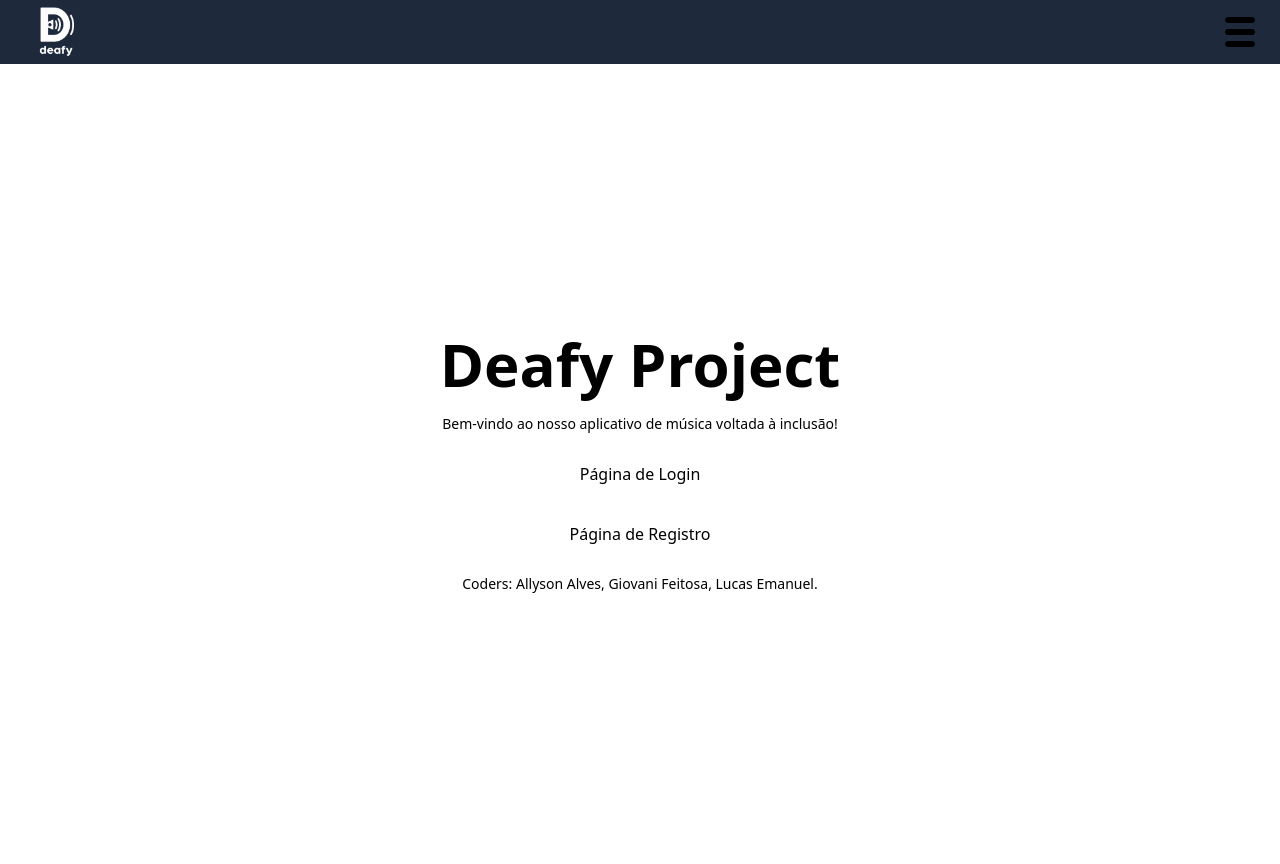
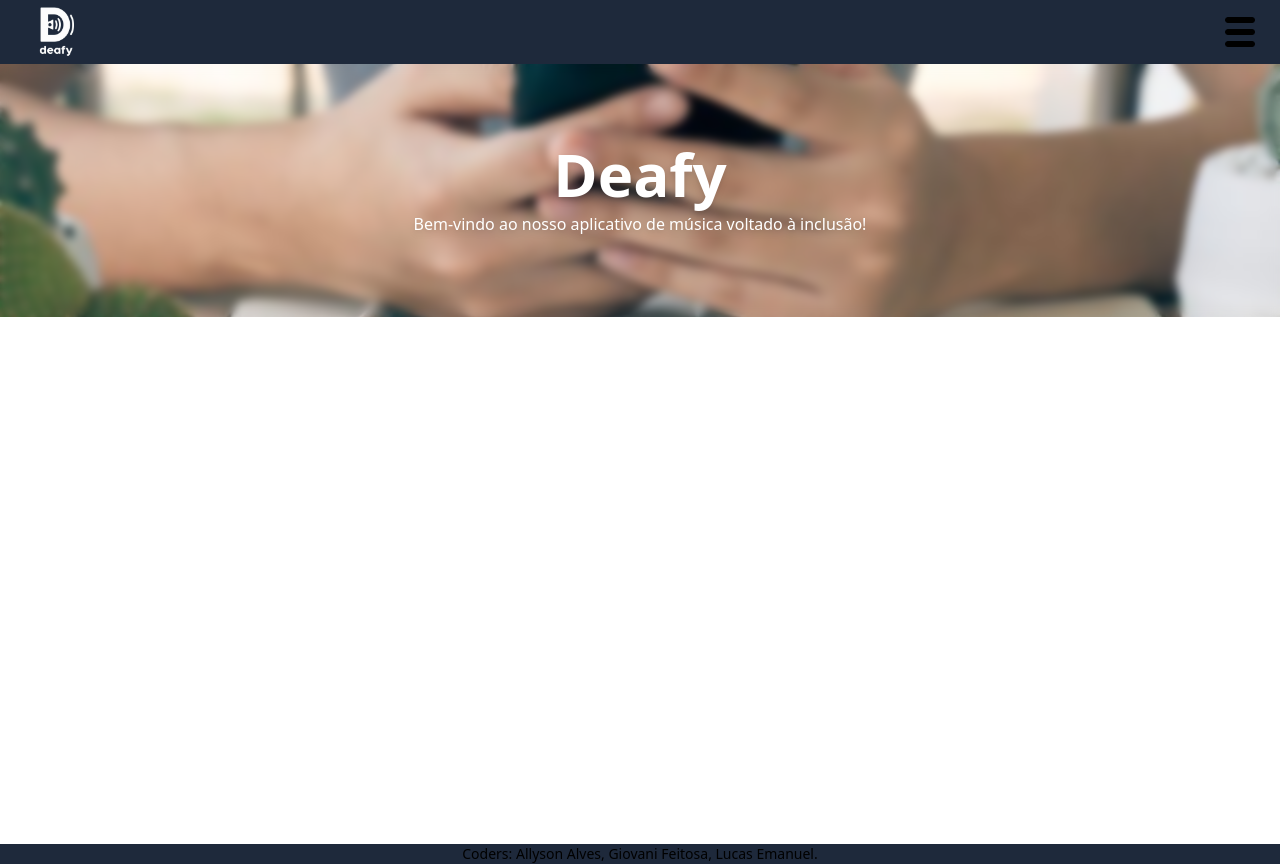
Before and after one commit to AllysonAlves1/deafy-front, a Next.js app: page / in a window 1280 px wide. Built offline with nearby package versions, Linux system fonts and the light colour scheme.

Commit message:
estilizacao landing page

```diff
--- a/src/app/components/body/landingBody.tsx
+++ b/src/app/components/body/landingBody.tsx
@@ -5,6 +5,7 @@ import Image from "next/image"
 import deafyicon from "../../../../public/deafyicon.png"
 import menubars from "../../../../public/menubars.png"
 import closebutton from "../../../../public/closebutton.webp"
+
 
 
 export default function LandingBody(){
@@ -38,14 +39,20 @@ export default function LandingBody(){
                     onClick={alteraEstado}
                 />
             </div>
-            <div className={`${isOpen? "w-screen" : "hidden"} h-screen bg-slate-800`}>
+            <div className={`${isOpen? "w-screen overflow-hidden" : "hidden"} flex flex-col justify-center items-center gap-2 h-screen bg-slate-800`}>
+                <Link href='/login' className=" text-black text-xl">Login</Link>
+                <Link href='/register' className="bg-white text-black rounded-lg px-4 py-2">Página de Registro</Link>
+            </div>
+            <div className={`${isOpen? "hidden" : "w-screen"} flex flex-col h-screen bg-slate-800`}>
+                <div className="bg-landingImage bg-center bg-cover bg-blend-darken bg-no-repeat h-96 w-full">
+                    <div className="flex flex-col justify-center items-center gap-2 w-full h-full backdrop-blur-sm">
+                        <h1 className="text-white text-6xl font-bold text-center drop-shadow-md">Deafy </h1>
+                        <p className="text-white text-base text-center drop-shadow-md">Bem-vindo ao nosso aplicativo de música voltado à inclusão!</p>
+                    </div>
+                </div>
+                <div className="bg-white h-screen">
 
-            </div>
-            <div className="flex flex-col items-center justify-center pr-25 pl-25 pt-25 pb-25 gap-5 h-screen">
-                <h1 className="text-6xl font-bold text-center">Deafy Project</h1>
-                <p className="text-sm text-center">Bem-vindo ao nosso aplicativo de música voltada à inclusão!</p>
-                <Link href='/login' className="bg-white text-black rounded-lg px-4 py-2">Página de Login</Link>
-                <Link href='/register' className="bg-white text-black rounded-lg px-4 py-2">Página de Registro</Link>
+                </div>
                 <footer className="text-sm text-center">Coders: Allyson Alves, Giovani Feitosa, Lucas Emanuel.</footer>
             </div>
         </div>
--- a/src/app/layout.tsx
+++ b/src/app/layout.tsx
@@ -4,7 +4,7 @@ import "./globals.css";
 import SideBar from "./components/bar/sideBar";
 import NavBar from "./components/bar/navBar";
 import Providers from "./Providers/providers";
-import HeaderHome from "./components/header/header";
+
 
 
 const inter = Inter({ subsets: ["latin"] });
--- a/tailwind.config.ts
+++ b/tailwind.config.ts
@@ -12,6 +12,7 @@ const config: Config = {
         'gradient-radial': 'radial-gradient(var(--tw-gradient-stops))',
         'gradient-conic':
           'conic-gradient(from 180deg at 50% 50%, var(--tw-gradient-stops))',
+        'landingImage': "url('../../public/landingImage.jpg')"
       },
     },
   },
```
Also changed, not shown: public/landingImage.jpg (added).
